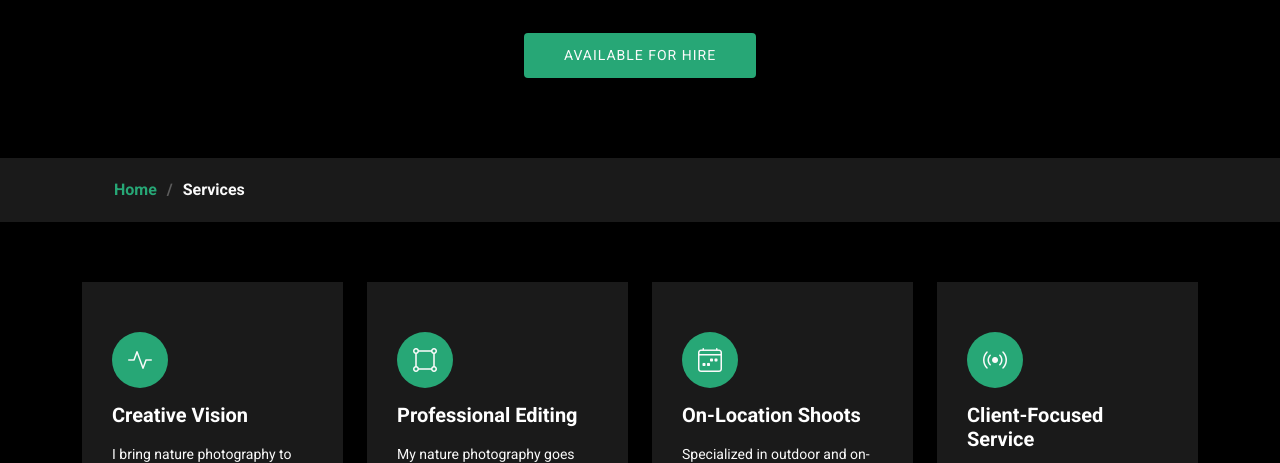
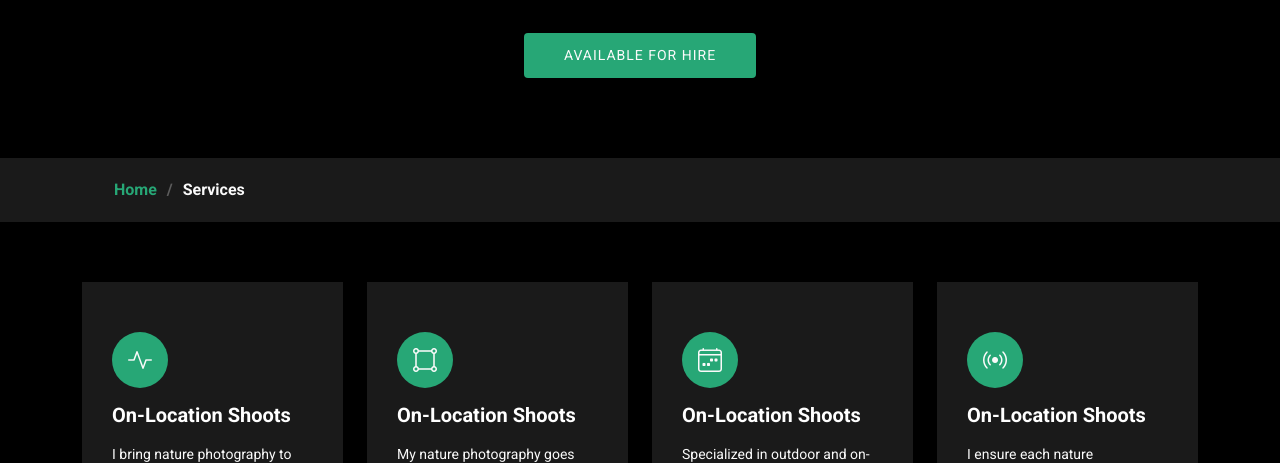
Before and after one commit to wasikaran/SEO-WEBSITE, a plain HTML site: page services.html in a window 1280 px wide. Shown: the part 300-763 px from the top of the page. Drawn offline with Linux system fonts and the light colour scheme.

Commit message:
copy SEO website

```diff
--- a/services.html
+++ b/services.html
@@ -119,7 +119,7 @@
           <div class="col-xl-3 col-md-6 d-flex" data-aos="fade-up" data-aos-delay="100">
             <div class="service-item position-relative">
               <div class="icon"><i class="bi bi-activity icon"></i></div>
-              <h4><a href="" class="stretched-link">Creative Vision</a></h4>
+              <h4><a href="on-location-photography.html" class="stretched-link">On-Location Shoots</a></h4>
               <p>I bring nature photography to life with a unique creative vision, capturing moments others often miss.</p>
             </div>
           </div><!-- End Service Item -->
@@ -127,7 +127,7 @@
           <div class="col-xl-3 col-md-6 d-flex" data-aos="fade-up" data-aos-delay="200">
             <div class="service-item position-relative">
               <div class="icon"><i class="bi bi-bounding-box-circles icon"></i></div>
-              <h4><a href="" class="stretched-link">Professional Editing</a></h4>
+              <h4><a href="on-location-photography.html" class="stretched-link">On-Location Shoots</a></h4>
               <p>My nature photography goes beyond the lens, with expert editing that enhances every natural detail.</p>
             </div>
           </div><!-- End Service Item -->
@@ -135,7 +135,7 @@
           <div class="col-xl-3 col-md-6 d-flex" data-aos="fade-up" data-aos-delay="300">
             <div class="service-item position-relative">
               <div class="icon"><i class="bi bi-calendar4-week icon"></i></div>
-              <h4><a href="" class="stretched-link">On-Location Shoots</a></h4>
+              <h4><a href="on-location-photography.html" class="stretched-link">On-Location Shoots</a></h4>
               <p>Specialized in outdoor and on-location nature photography, I adapt to every setting with precision.git --version
               </p>
             </div>
@@ -144,7 +144,7 @@
           <div class="col-xl-3 col-md-6 d-flex" data-aos="fade-up" data-aos-delay="400">
             <div class="service-item position-relative">
               <div class="icon"><i class="bi bi-broadcast icon"></i></div>
-              <h4><a href="" class="stretched-link">Client-Focused Service</a></h4>
+              <h4><a href="on-location-photography.html" class="stretched-link">On-Location Shoots</a></h4>
               <p>I ensure each nature photography project reflects your vision with a professional, personalized touch.
               </p>
             </div>
```
Also changed, not shown: index.html (+1 -1 lines).
